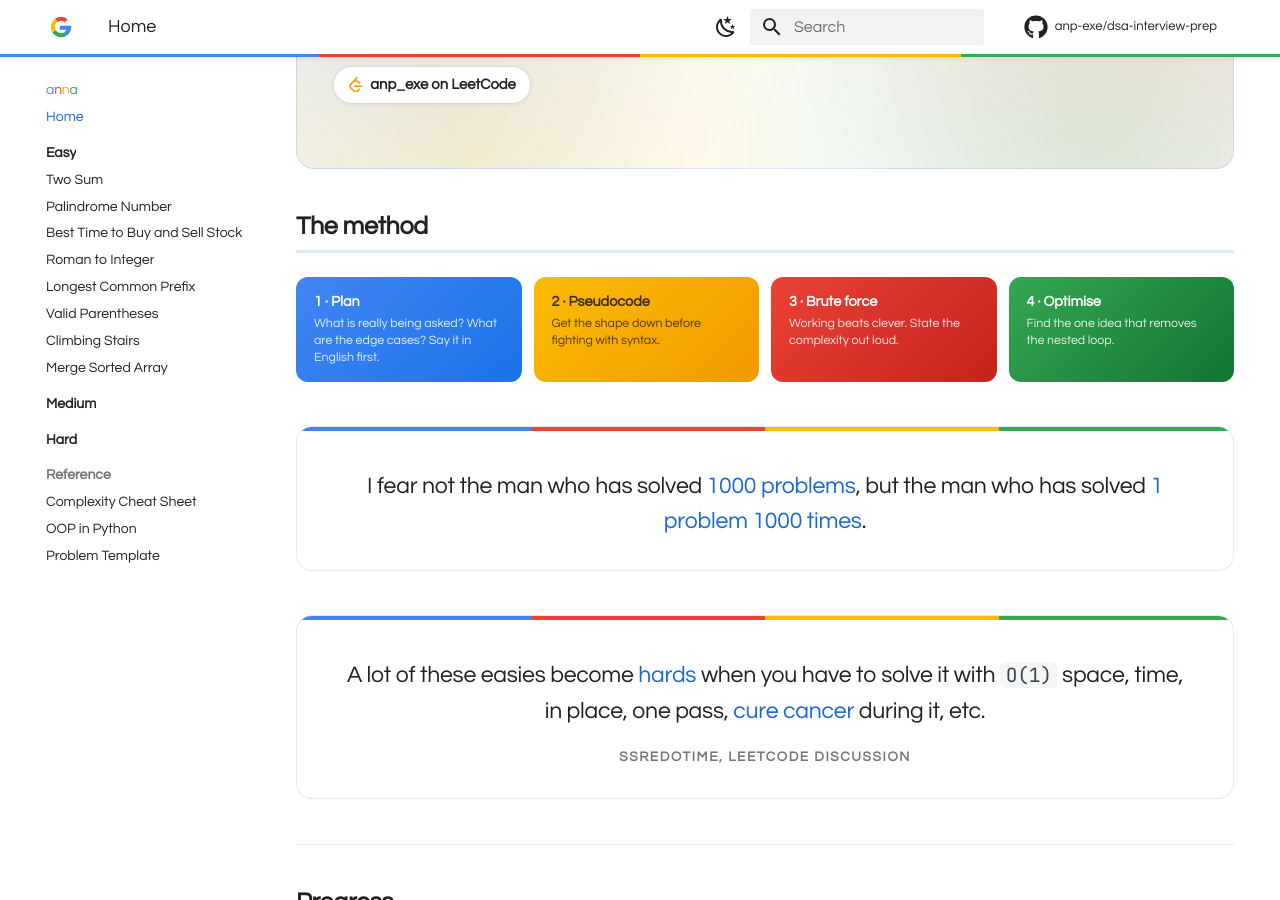
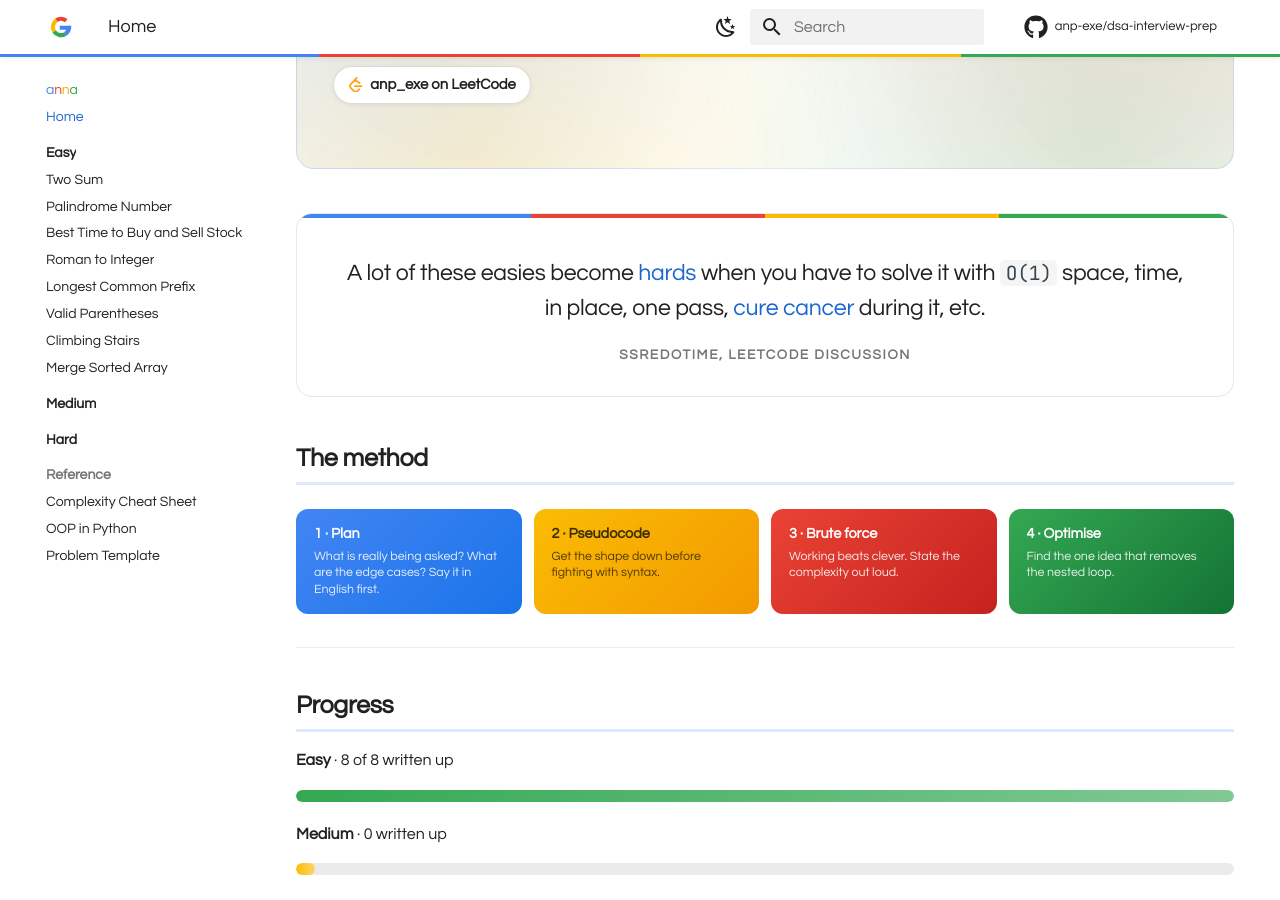
Before and after one commit to anp-exe/dsa-interview-prep, an MkDocs documentation site: the page built from docs/index.md, in a window 1280 px wide and 900 px high, scrolled down 228 px. Built offline with MkDocs 1.6.1 and Material for MkDocs 9.7.7, drawn with Linux system fonts in a browser that asks for light colours; comment, search, counter and statistics services are not loaded; some of the changed text lies outside the part shown.

Commit message:
Add quote under title

```diff
--- a/docs/index.md
+++ b/docs/index.md
@@ -13,6 +13,15 @@ hide:
 
 </div>
 
+<div class="pullquote" markdown>
+
+A lot of these easies become **hards** when you have to solve it with
+`O(1)` space, time, in place, one pass, **cure cancer** during it, etc.
+
+<span class="attrib">ssredotime, LeetCode discussion</span>
+
+</div>
+
 ## The method
 
 <div class="step-row">
@@ -20,22 +29,6 @@ hide:
   <div class="step-chip s2">2 · Pseudocode<small>Get the shape down before fighting with syntax.</small></div>
   <div class="step-chip s3">3 · Brute force<small>Working beats clever. State the complexity out loud.</small></div>
   <div class="step-chip s4">4 · Optimise<small>Find the one idea that removes the nested loop.</small></div>
-</div>
-
-<div class="pullquote" markdown>
-
-I fear not the man who has solved **1000 problems**,
-but the man who has solved **1 problem 1000 times**.
-
-</div>
-
-<div class="pullquote" markdown>
-
-A lot of these easies become **hards** when you have to solve it with
-`O(1)` space, time, in place, one pass, **cure cancer** during it, etc.
-
-<span class="attrib">ssredotime, LeetCode discussion</span>
-
 </div>
 
 ---
@@ -115,3 +108,12 @@ A lot of these easies become **hards** when you have to solve it with
 | [Merge Sorted Array](easy/merge-sorted-array.md) | <span class="pill easy">Easy</span> | Two pointers from the end, in place | `O(m+n)` | `O(1)` |
 
 New problem? Start from the [template](template.md).
+
+---
+
+<div class="pullquote" markdown>
+
+I fear not the man who has solved **1000 problems**,
+but the man who has solved **1 problem 1000 times**.
+
+</div>
```
